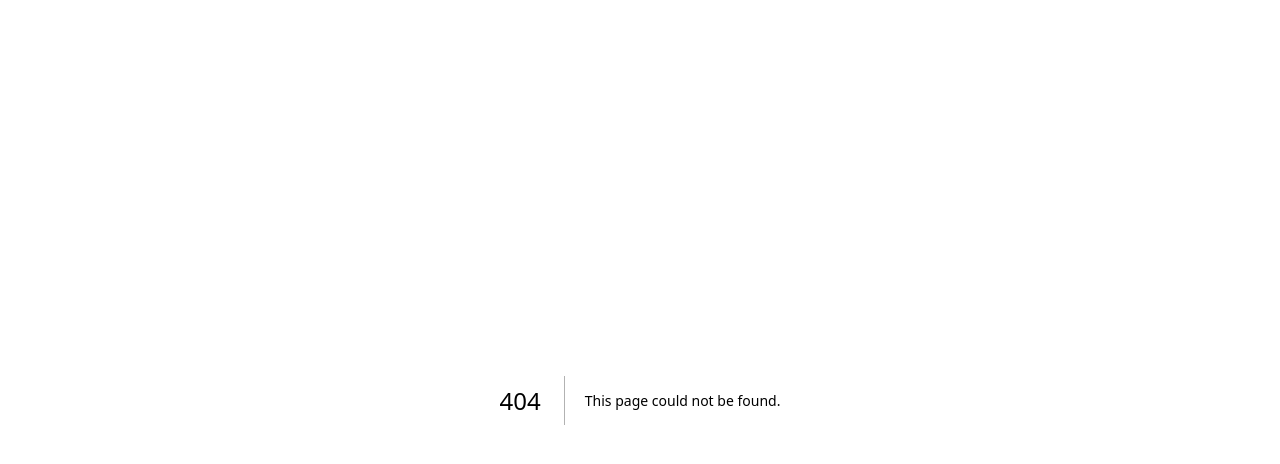
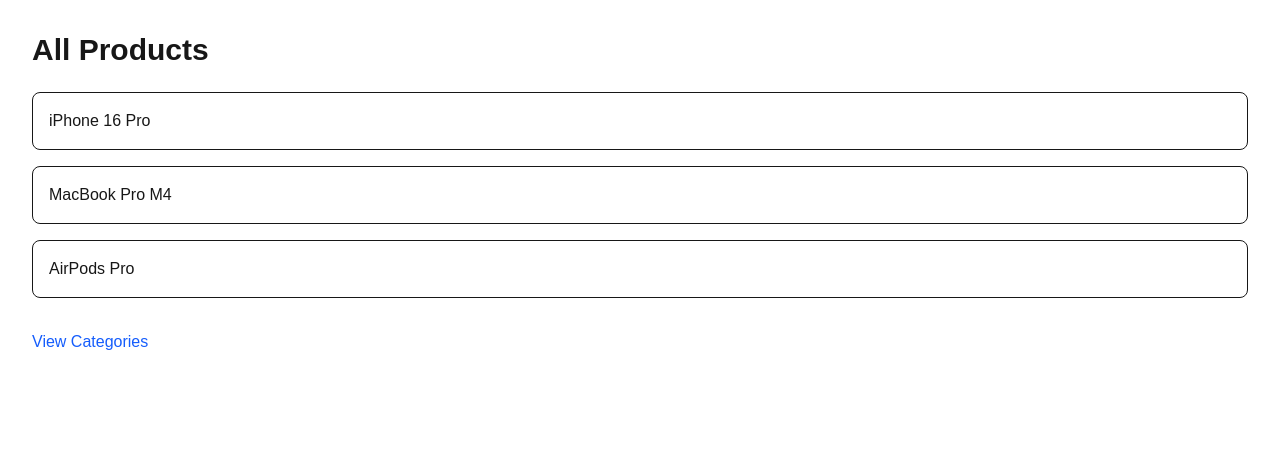
Before and after one commit to MojiShah/devshop-with-nextjs, a Next.js app: page /products in a window 1280 px wide. Before the commit this address had no page. Shown: the top 464 px of the page. Built offline with nearby package versions, Linux system fonts and the light colour scheme.

Commit message:
create product page

```diff
--- a/src/app/page.tsx
+++ b/src/app/page.tsx
@@ -3,7 +3,7 @@ import Image from "next/image";
 export default function Home() {
   return (
     <main className="min-h-screen bg-gray-100 p-10">
-      <h1 className="text-3xl font-bold">
+      <h1 className="text-3xl font-bold text-gray-500">
         Welcome to DevShop
       </h1>
       <p className="mt-4 text-gray-600">
--- /dev/null
+++ b/src/app/products/page.tsx
@@ -0,0 +1,29 @@
+import Link from "next/link";
+
+const products = [
+  { id: 1, title: "iPhone 16 Pro" },
+  { id: 2, title: "MacBook Pro M4" },
+  { id: 3, title: "AirPods Pro" },
+];
+
+export default function ProductsPage() {
+  return (
+    <main className="p-8">
+        <h1 className="text-3xl font-bold">All Products</h1>
+
+        <div className="mt-6 space-y-4">
+            {
+                products.map(product=>
+                    <div key={product.id} className="rounded-lg border p-4">
+                        {product.title}
+                    </div>
+                )
+            }
+        </div>
+
+        <Link href='/products/categories' className="mt-8 inline-block text-blue-600">
+            View Categories
+        </Link>
+    </main>
+  )
+}
```
Also changed, not shown: src/app/about/page.tsx (added), src/app/products/categories/electronics/page.tsx (added), src/app/products/categories/page.tsx (added), src/app/products/offers/page.tsx (added).
